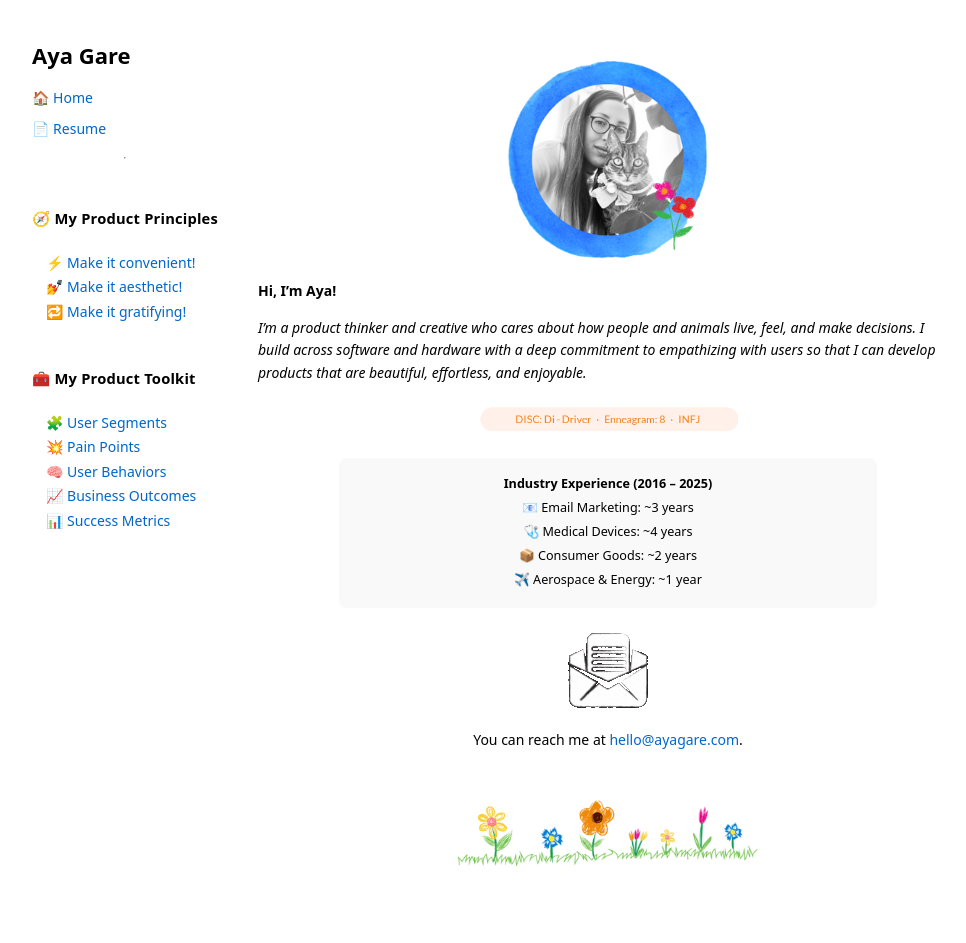
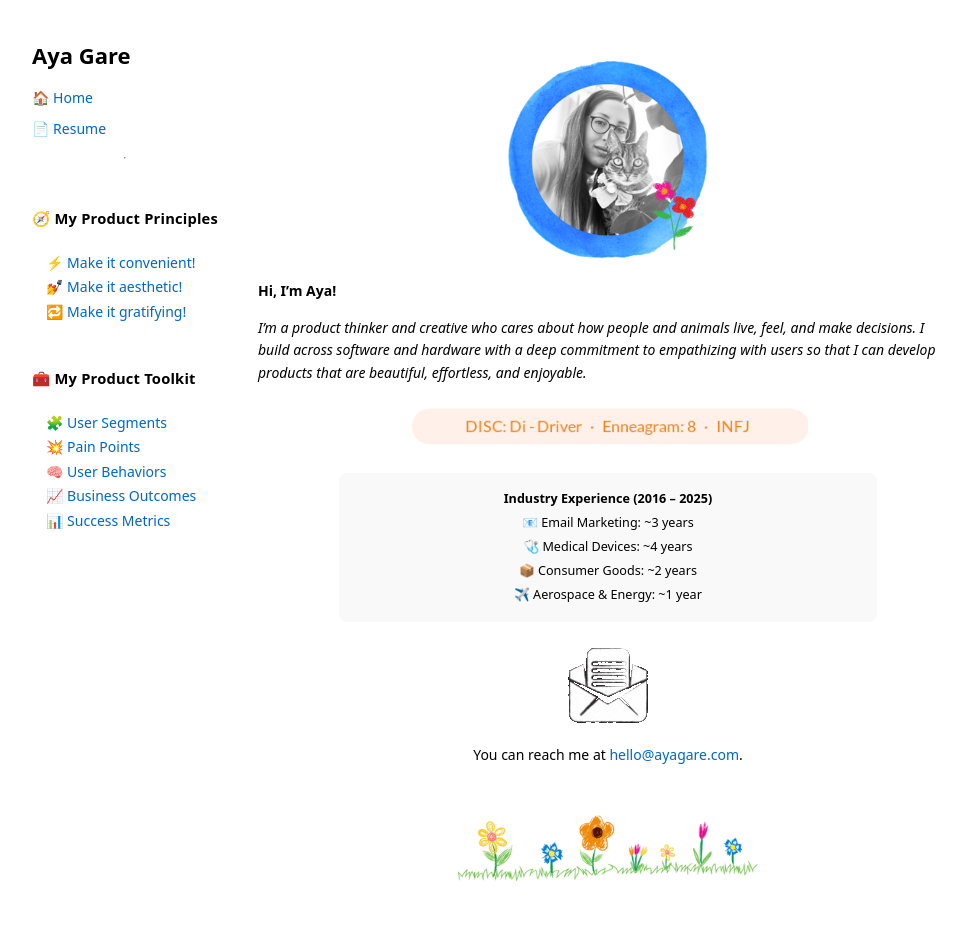
Before and after one commit to luxinflore/luxinflore.github.io, a Jekyll site: the page built from index.md, in a window 1280 px wide. Shown: the whole page, without its empty margins (8-974 px from the left). Built offline with Jekyll 4.4.1, drawn with Linux system fonts in a browser that asks for light colours.

Commit message:
Increase size of personality sig

```diff
--- a/index.md
+++ b/index.md
@@ -12,7 +12,7 @@
 _I'm a product thinker and creative who cares about how people and animals live, feel, and make decisions. I build across software and hardware with a deep commitment to empathizing with users so that I can develop products that are beautiful, effortless, and enjoyable._
 
 <div class="center-content">
-  <img src="/assets/images/personality.png" alt="Personality: DISC Di Driver, Enneagram 8, INFJ" style="max-width: 260px;" />
+  <img src="/assets/images/personality.png" alt="Personality: DISC Di Driver, Enneagram 8, INFJ" style="max-width: 400px;" />
 </div>
 
 <div class="industry-experience">
```
